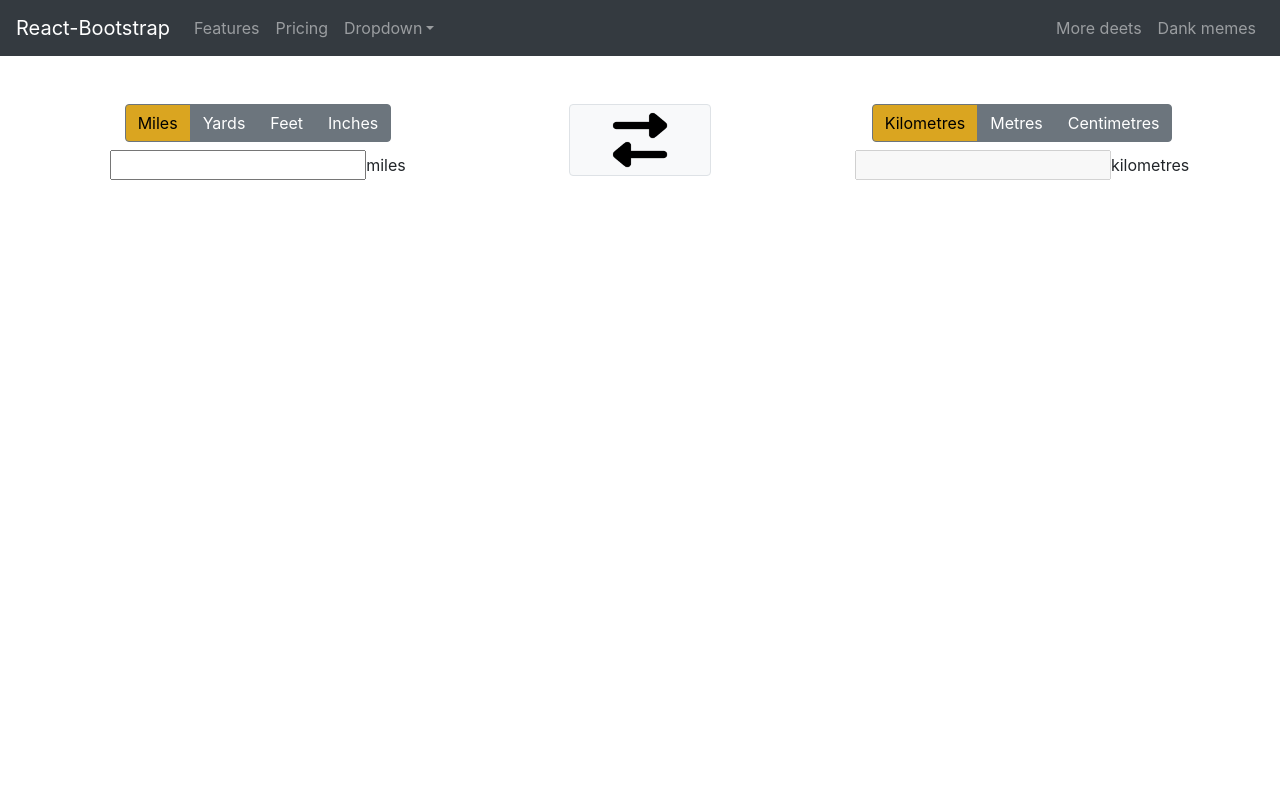
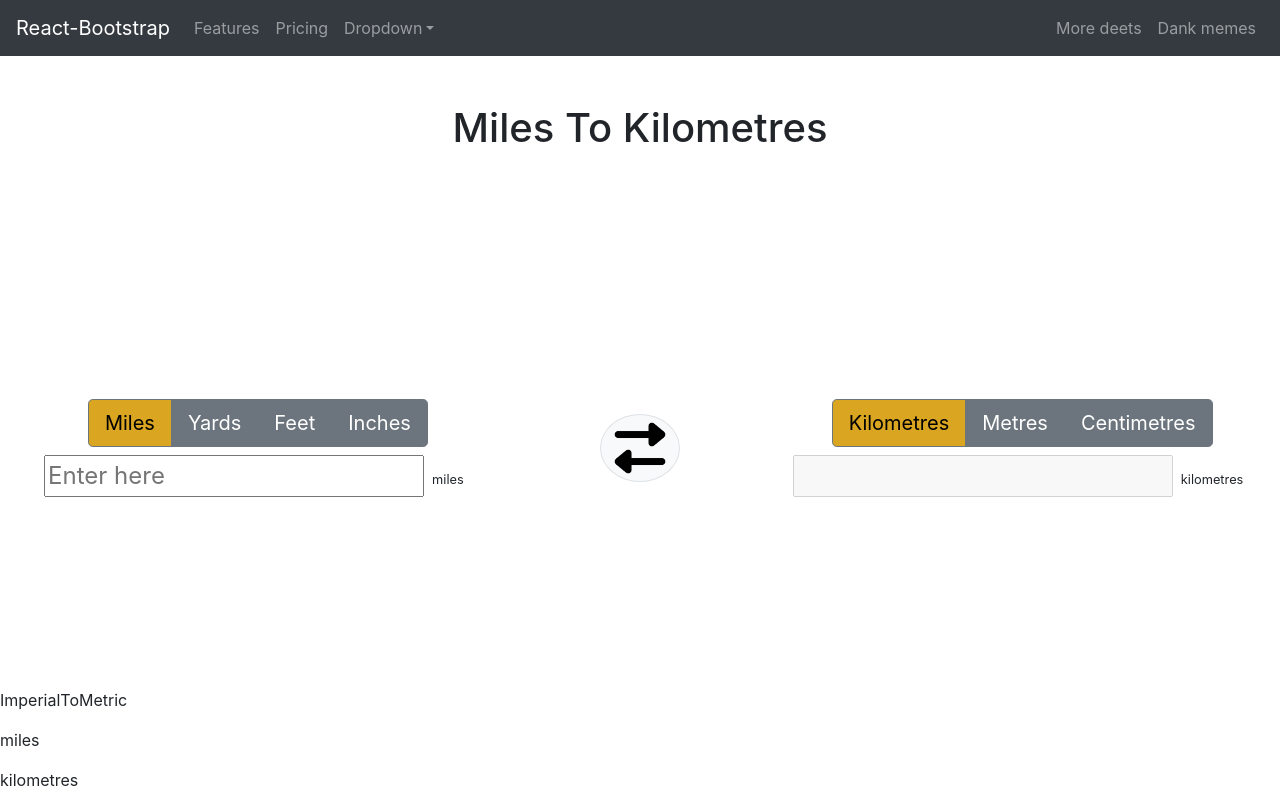
Before and after one commit to alexandermagee/metric-imperial-convertor, a React (Create React App) app: page / in a window 1280 px wide. Built offline with nearby package versions, Linux system fonts and the light colour scheme.

Commit message:
fixes on the input, parseInt fixed error on the coversion helper function for km

```diff
--- a/src/App.css
+++ b/src/App.css
@@ -36,3 +36,19 @@
     transform: rotate(360deg);
   }
 }
+
+.switchButton {
+  width: 80px;
+}
+
+.mainArea {
+  height: 60vh;
+}
+
+.capitalise {
+  text-transform: capitalize;
+}
+
+.userInputForm {
+  font-size: 1.5em;
+}
--- a/src/App.js
+++ b/src/App.js
@@ -6,6 +6,7 @@ import Alert from 'react-bootstrap/Alert';
 import Navbar from 'react-bootstrap/Navbar';
 import Nav from 'react-bootstrap/Nav';
 import NavDropdown from 'react-bootstrap/NavDropdown';
+import Row from 'react-bootstrap/Row';
 
 import {convertUserInput} from './HelperFunctions';
 
@@ -24,34 +25,38 @@ class App extends React.Component {
   }
 
   updateRequestedUnits = (system,unit) => {
-    console.log(system,unit)
     this.setState({
       [system] : unit
     })
-    console.log(this.state.metricUnit, this.state.imperialUnit)
   }
 
   updateConversionDirection = () => {
     if(this.state.conversionType === "ImperialToMetric") {
     this.setState({
-      conversionType: "MetricToImperial"
+      conversionType: "MetricToImperial",
+      metricValue: "",
+      imperialValue: ""
     })
   } else {
     this.setState({
-      conversionType: "ImperialToMetric"
+      conversionType: "ImperialToMetric",
+      metricValue: "",
+      imperialValue: ""
     })
   }
-  console.log("New direction: " + this.state.conversionType)
   }
 
   calculateConversion = (inputValue) => {
+    console.log(this.state.conversionType,this.state.imperialUnit,this.state.metricUnit,inputValue);
     let convertedValue = convertUserInput(this.state.conversionType,this.state.imperialUnit,this.state.metricUnit,inputValue);
     if(this.state.conversionType === "MetricToImperial"){
+      console.log('converted value is:' +convertedValue)
       this.setState({
         metricValue: inputValue,
         imperialValue: convertedValue
       })
     } else {
+      console.log('converted value is:' +convertedValue)
       this.setState({
         metricValue: convertedValue,
         imperialValue: inputValue
@@ -88,6 +93,14 @@ class App extends React.Component {
   </Navbar.Collapse>
 </Navbar>
 
+    <Row className="text-center my-5">
+      <h1 className="mx-auto">{
+      (this.state.conversionType === "ImperialToMetric") ?
+      <span className="capitalise">{(`${this.state.imperialUnit} to ${this.state.metricUnit}`)}</span> :
+      <span className="capitalise">{(`${this.state.metricUnit} to ${this.state.imperialUnit}`)}</span>
+      }</h1>
+    </Row>
+
     <Length
       imperialUnit={this.state.imperialUnit}
       imperialValue={this.state.imperialValue}
@@ -99,6 +112,12 @@ class App extends React.Component {
       calculateConversion={this.calculateConversion}
     />
 
+    <p>{this.state.conversionType}</p>
+    <p>{this.state.imperialValue}</p>
+    <p>{this.state.imperialUnit}</p>
+    <p>{this.state.metricValue}</p>
+    <p>{this.state.metricUnit}</p>
+
     </div>
   )
 }
--- a/src/Components/ImperialSelection.js
+++ b/src/Components/ImperialSelection.js
@@ -5,10 +5,6 @@ import Col from 'react-bootstrap/Col';
 
 
 export class ImperialSelection extends React.Component {
-
-    /*handleChange = e => {
-        this.props.calculateConversion(e.target.value)
-    } */
 
     colOrder = () => {
         if(this.props.conversionType === "ImperialToMetric"){
@@ -29,24 +25,24 @@ export class ImperialSelection extends React.Component {
 
     render(){
         return (
-            <Col xs={{span: 12, order: this.colOrder()}} md={{span: 5, order: this.colOrder()}}>
+            <Col xs={{span: 12, order: this.colOrder()}} lg={{span: 5, order: this.colOrder()}} className="my-1">
                 <ButtonGroup aria-label="Basic example">
-                    <Button variant="secondary" value={["imperialUnit","miles"]} onClick={this.props.handleClick}
+                    <Button variant="secondary" size="lg" value={["imperialUnit","miles"]} onClick={this.props.handleClick}
                     style={(this.props.imperialUnit === "miles") ? this.props.activeButton : null}>Miles</Button>
 
-                    <Button variant="secondary" value={["imperialUnit","yards"]} onClick={this.props.handleClick}
+                    <Button variant="secondary" size="lg" value={["imperialUnit","yards"]} onClick={this.props.handleClick}
                     style={(this.props.imperialUnit === "yards") ? this.props.activeButton : null}>Yards</Button>
 
-                    <Button variant="secondary" value={["imperialUnit","feet"]}  onClick={this.props.handleClick}
+                    <Button variant="secondary" size="lg" value={["imperialUnit","feet"]}  onClick={this.props.handleClick}
                     style={(this.props.imperialUnit === "feet") ? this.props.activeButton : null}>Feet</Button>
 
-                    <Button variant="secondary" value={["imperialUnit","inches"]}  onClick={this.props.handleClick}
+                    <Button variant="secondary" size="lg" value={["imperialUnit","inches"]}  onClick={this.props.handleClick}
                     style={(this.props.imperialUnit === "inches") ? this.props.activeButton : null}>Inches</Button>
 
                 </ButtonGroup>
                 <div className="mt-2">
-                <input type="text" name="userInputValue" disabled={this.inputDisabled()} value={this.props.imperialValue} onChange={this.props.handleChange} />
-                <label for="userInputValue">{this.props.imperialUnit}</label>
+                <input type="text" name="userInputValue" disabled={this.inputDisabled()} className="userInputForm" value={this.props.imperialValue} onChange={this.props.handleChange} placeholder={(this.inputDisabled()) ? null : "Enter here"} />
+                <label for="userInputValue"><small className="mx-2">{this.props.imperialUnit}</small></label>
                 </div>
             </Col>
         )
--- a/src/Components/Length.js
+++ b/src/Components/Length.js
@@ -18,19 +18,20 @@ const activeButton =  {
 
 export class Length extends React.Component {
 
+
     handleChange = e => {
+        console.log('hc take: '+e.target.value)
         this.props.calculateConversion(e.target.value)
     }
 
     handleClick = e => {
         let clickedData = (e.target.value.split(','))
         console.log(clickedData[0],clickedData[1])
-        this.props.updateRequestedUnits(clickedData[0],clickedData[1])
     }
 
     render(){
         return (
-            <Row className="text-center my-5">
+            <Row className="text-center align-items-center mainArea">
            <MetricSelection
            metricUnit={this.props.metricUnit}
            metricValue={this.props.metricValue}
--- a/src/Components/MetricSelection.js
+++ b/src/Components/MetricSelection.js
@@ -23,22 +23,22 @@ export class MetricSelection extends React.Component {
 
     render(){
         return (
-            <Col xs={{span: 12, order: this.colOrder()}} md={{span: 5, order: this.colOrder()}}>
+            <Col xs={{span: 12, order: this.colOrder()}} lg={{span: 5, order: this.colOrder()}} className="my-1">
             <ButtonGroup aria-label="Basic example">
 
-                <Button variant="secondary" value={["metricUnit","kilometres"]} onClick={this.props.handleClick}
+                <Button variant="secondary" size="lg" value={["metricUnit","kilometres"]} onClick={this.props.handleClick}
                     style={(this.props.metricUnit === "kilometres") ? this.props.activeButton : null}>Kilometres</Button>
 
-                <Button variant="secondary" value={["metricUnit","metres"]} onClick={this.props.handleClick}
+                <Button variant="secondary" size="lg" value={["metricUnit","metres"]} onClick={this.props.handleClick}
                     style={(this.props.metricUnit === "metres") ? this.props.activeButton : null}>Metres</Button>
 
-                <Button variant="secondary" value={["metricUnit","centimetres"]} onClick={this.props.handleClick}
+                <Button variant="secondary" size="lg" value={["metricUnit","centimetres"]} onClick={this.props.handleClick}
                     style={(this.props.metricUnit === "centimetres") ? this.props.activeButton : null}>Centimetres</Button>
 
             </ButtonGroup>
             <div className="mt-2">
-            <input type="text" name="userInputValue" disabled={this.inputDisabled()} />
-            <label for="userInputValue">{this.props.metricUnit}</label>
+            <input type="text" name="userInputValue" disabled={this.inputDisabled()} value={this.props.metricValue} className="userInputForm" onChange={this.props.handleChange}  placeholder={(this.inputDisabled()) ? null : "Enter here"} />
+            <label for="userInputValue"><small className="mx-2">{this.props.metricUnit}</small></label>
             </div>
         </Col>
         )
--- a/src/Components/SwitchButton.js
+++ b/src/Components/SwitchButton.js
@@ -6,8 +6,8 @@ import switchIcon from '../Icons/SWITCH.png';
 
 export const SwitchButton = props => {
     return (
-        <Col xs={{span: 12, order: 2}} md={{span: 2, order: 2}}>
-                <Button className="btn-light border w-75"> <img src={switchIcon} className="w-50" onClick={props.updateConversionDirection} /> </Button>
+        <Col xs={{span: 12, order: 2}} lg={{span: 2, order: 2}} className="">
+                <Button className="btn-light border rounded-circle switchButton"> <img src={switchIcon} className="w-100" onClick={props.updateConversionDirection} /> </Button>
             </Col>
     )
 }
--- a/src/HelperFunctions.js
+++ b/src/HelperFunctions.js
@@ -1,4 +1,5 @@
 const convertToKm = (inputType, value) => {
+  value = parseInt(value);
     if (typeof value === "number") {
     if(inputType === "centimetres"){
       return(value/100000)
@@ -9,12 +10,15 @@ const convertToKm = (inputType, value) => {
   }
 
   const convertFromKm = (inputType, value) => {
+    value = parseInt(value);
     if (typeof value === "number") {
+      console.log('passed!');
     if(inputType === "centimetres"){
       return(value*100000)
     } else if(inputType === "metres"){
       return(value*1000)
-    } else return value
+    } else
+    return value
   }
   }
 
@@ -29,9 +33,13 @@ const convertToKm = (inputType, value) => {
 
     generateConversion(conversionDirection,imperialUnit,inputValue){
         if(conversionDirection === "MetricToImperial"){
-        return inputValue * this.imperialCoversionFactors[imperialUnit]
+        /*return inputValue * this.imperialCoversionFactors[imperialUnit] */
+        let generatedValue = (inputValue * this.imperialCoversionFactors[imperialUnit])
+        return ( Math.floor(generatedValue * 100) / 100 )
       } else if (conversionDirection === "ImperialToMetric"){
-        return inputValue / this.imperialCoversionFactors[imperialUnit]
+        /*return inputValue / this.imperialCoversionFactors[imperialUnit] */
+        let generatedValue = (inputValue / this.imperialCoversionFactors[imperialUnit]);
+        return ( Math.floor(generatedValue * 100) / 100 )
       }
     }
 
@@ -39,10 +47,12 @@ const convertToKm = (inputType, value) => {
 
   export const convertUserInput = (conversionDirection,imperialUnit,metricUnit,inputValue) => {
 
+      console.log('helper takes '+ conversionDirection,imperialUnit,metricUnit,inputValue)
       if(conversionDirection === "MetricToImperial"){
+        console.log('going in with: '+typeof parseInt(inputValue))
       inputValue = convertToKm(metricUnit,inputValue);
       }
-
+      console.log('conv value is: '+inputValue)
       let convertedValue = conversionIndexKm.generateConversion(conversionDirection,imperialUnit,inputValue);
 
     if(conversionDirection === "ImperialToMetric"){
```
